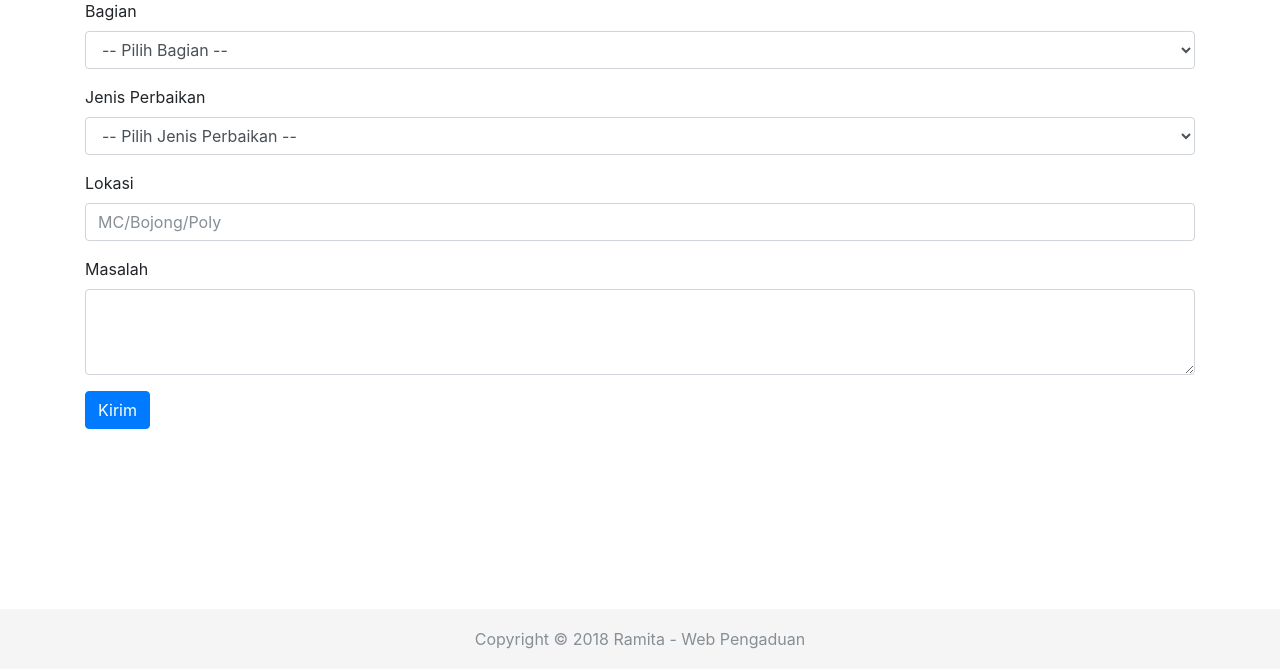
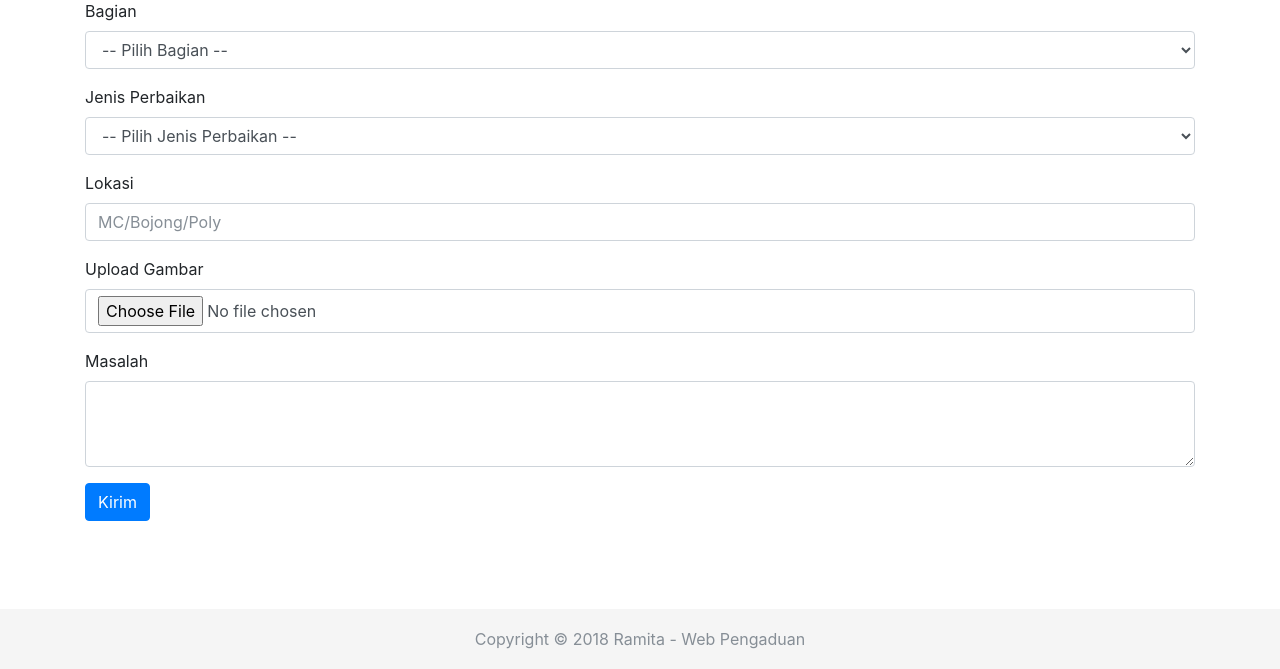
Before and after one commit to digmi-id/contoh-website-pengaduan, a PHP site: page /pengaduan.php in a window 1280 px wide. Shown: the part 131-800 px from the top of the page. Run offline with PHP 8.4, Linux system fonts and the light colour scheme; the visitor is signed in with stand-in values (Sample User, id 1); data comes from the database, SQL or seed files in the repository.

Commit message:
Add gambar

```diff
--- a/pengaduan.php
+++ b/pengaduan.php
@@ -12,12 +12,19 @@
 include("classes/Jenis.php");
 $Jenis = new Jenis($connection);
 
-if ($_SERVER["REQUEST_METHOD"] == "POST") {
+if ($_POST) {
     $Pengaduan->id_bagian = $_POST["bagian"];
 	$Pengaduan->id_jenis = $_POST["jenis"];
 	$Pengaduan->id_user = $_SESSION["id"];
 	$Pengaduan->lokasi = $_POST["lokasi"];
-	$Pengaduan->masalah = $_POST["masalah"];
+    $Pengaduan->masalah = $_POST["masalah"];
+
+    $x = explode('.', $_FILES['gambar']['name']);
+    $Pengaduan->gambar = date("dmYHis").".".strtolower(end($x));
+    if (! move_uploaded_file($_FILES['gambar']['tmp_name'], "assets/images/pengaduan/{$Pengaduan->gambar}")) {
+        echo die("Gagal upload gambar!");
+    }
+
     if ($Pengaduan->insert()) {
         header("location: index.php");
     } else {
@@ -25,7 +32,7 @@
     }
 }
 ?>
-<!doctype html>
+<!DOCTYPE html>
 <html lang="en">
 
 <head>
@@ -33,7 +40,7 @@
     <meta name="viewport" content="width=device-width, initial-scale=1, shrink-to-fit=no">
     <meta name="description" content="">
     <meta name="author" content="">
-    <link rel="icon" href="/assets/images/logo.jpg">
+    <link rel="icon" href="assets/images/logo.png">
     <title>Pengaduan | Pengaduan IT</title>
     <link href="assets/css/bootstrap.min.css" rel="stylesheet">
     <link href="assets/css/sticky-footer-navbar.css" rel="stylesheet">
@@ -45,7 +52,7 @@
 
     <!-- Begin page content -->
     <main role="main" class="container">
-        <form method="post">
+        <form method="post" enctype="multipart/form-data">
             <div class="form-group">
                 <label for="bagian">Bagian</label>
                 <select name="bagian" class="form-control" id="bagian">
@@ -69,6 +76,10 @@
                 <input name="lokasi" type="text" class="form-control" id="lokasi" placeholder="MC/Bojong/Poly">
             </div>
             <div class="form-group">
+                <label for="gambar">Upload Gambar</label>
+                <input type="file" name="gambar" class="form-control">
+            </div>
+            <div class="form-group">
                 <label for="masalah">Masalah</label>
                 <textarea name="masalah" class="form-control" id="masalah" rows="3"></textarea>
             </div>
```
